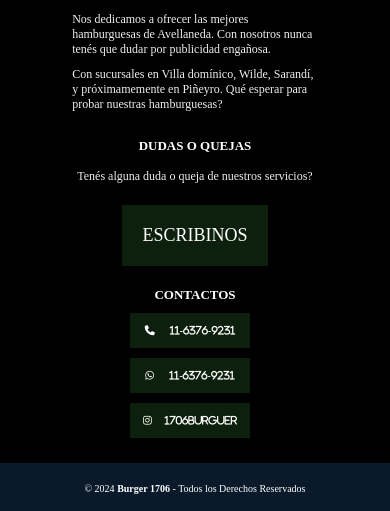
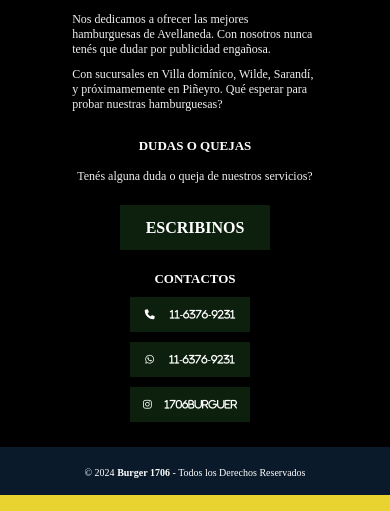
Before and after one commit to yapu115/Laboratorio-III-primer-parcial, a plain HTML site: page Formulario_contacto/form-contacto.html in a window 390 px wide. Shown: the part 1339-1850 px from the top of the page. Drawn offline with nearby package versions, Linux system fonts and the light colour scheme; a web font is replaced by a local one.

Commit message:
responsive update

```diff
--- a/Carrito/style.css
+++ b/Carrito/style.css
@@ -242,11 +242,13 @@ aside button {
 
 #escribinos-link {
   background-color: #0d200d;
-  padding: 20px;
   text-decoration: none;
-
+  width: 200px;
   font-size: 18px;
   transition: all 300ms ease;
+  line-height: 45px;
+  text-align: center;
+  font-weight: bold;
 }
 
 .red-social a {
@@ -367,6 +369,8 @@ aside button {
 
   #escribinos-link {
     margin-top: 1rem;
+    font-size: 16px;
+    width: 150px;
   }
 
   .red-social a {
--- a/Formulario_contacto/styles.css
+++ b/Formulario_contacto/styles.css
@@ -214,11 +214,13 @@ button {
 
 #escribinos-link {
   background-color: #0d200d;
-  padding: 20px;
   text-decoration: none;
-
+  width: 200px;
   font-size: 18px;
   transition: all 300ms ease;
+  line-height: 45px;
+  text-align: center;
+  font-weight: bold;
 }
 
 .red-social a {
@@ -317,6 +319,8 @@ button {
 
   #escribinos-link {
     margin-top: 1rem;
+    font-size: 16px;
+    width: 150px;
   }
 
   .red-social a {
--- a/Productos/style.css
+++ b/Productos/style.css
@@ -218,11 +218,13 @@ p {
 
 #escribinos-link {
   background-color: #0d200d;
-  padding: 20px;
   text-decoration: none;
-
+  width: 200px;
   font-size: 18px;
   transition: all 300ms ease;
+  line-height: 45px;
+  text-align: center;
+  font-weight: bold;
 }
 
 .red-social a {
@@ -351,6 +353,8 @@ p {
 
   #escribinos-link {
     margin-top: 1rem;
+    font-size: 16px;
+    width: 150px;
   }
 
   .red-social a {
--- a/style.css
+++ b/style.css
@@ -378,11 +378,13 @@ nav a:hover {
 
 #escribinos-link {
   background-color: #0d200d;
-  padding: 20px;
   text-decoration: none;
-
+  width: 200px;
   font-size: 18px;
   transition: all 300ms ease;
+  line-height: 45px;
+  text-align: center;
+  font-weight: bold;
 }
 
 .red-social a {
@@ -566,6 +568,8 @@ nav a:hover {
 
   #escribinos-link {
     margin-top: 1rem;
+    font-size: 16px;
+    width: 150px;
   }
 
   .red-social a {
```
Also changed, not shown: Formulario_contacto/form-contacto.html (+0 -2 lines).
